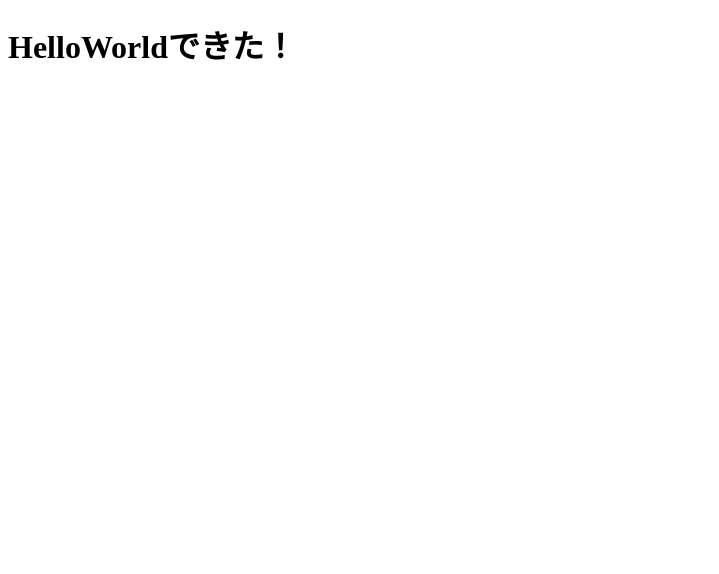
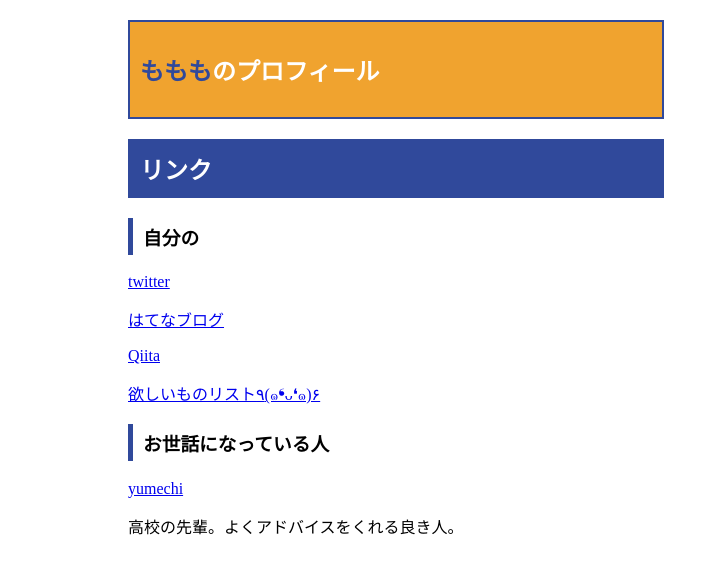
Before and after one commit to momofufumomo/momofufumomo.github.io, a plain HTML site: page index.html in a window 1280 px wide. Shown: the whole page, without its empty margins (0-719 px from the left). Drawn offline with Linux system fonts and the light colour scheme.

Commit message:
リンクを作りました。

```diff
--- a/index.html
+++ b/index.html
@@ -10,7 +10,30 @@
 
 </head>
 <body>
+    <div class="wrap">
+    <section id="title">
+    <div class="title">
+        <h1><span>ももも</span>のプロフィール</h1>
+    </div>
+    </section>
 
-<h1>HelloWorldできた！</h1>
+    <section id="main">
+
+    </section>
+
+    <section id="link">
+        <h2>リンク</h2>
+        <h3>自分の</h3>
+        <p><a href="https://twitter.com/momofufumomo">twitter</a></p>
+        <p><a href="http://momofufumomo.hateblo.jp/">はてなブログ</a></p>
+        <p><a href="https://qiita.com/momofufumomo">Qiita</a></p>
+        <p><a href="http://amzn.asia/9MRycI6">欲しいものリスト٩(๑❛ᴗ❛๑)۶</a></p>
+
+        <h3>お世話になっている人</h3>
+        <p><a href="https://yumechi.github.io/">yumechi</a></p>
+        <p>高校の先輩。よくアドバイスをくれる良き人。</p>
+    </section>
+
+    </div>
 </body>
 </html>
--- a/style.css
+++ b/style.css
@@ -0,0 +1,36 @@
+.wrap{
+    height:auto;
+    width:80%;
+    margin:20px auto;
+}
+
+body{
+    margin:auto;
+}
+
+.title{
+    padding:10px;
+    width:50%;
+    background:#F0A32F;
+    border: 2px #30499B solid;
+}
+
+.title h1{
+    color:#fff;
+}
+.title h1 span{
+    color:#30499B;
+}
+
+h2{
+    padding:10px;
+    width:50%;
+    border: 2px #30499B solid;
+    background:#30499B;
+    color:white;
+}
+
+h3{
+    padding:5px 0px 5px 10px;
+    border-left:5px #30499B solid;
+}
```
